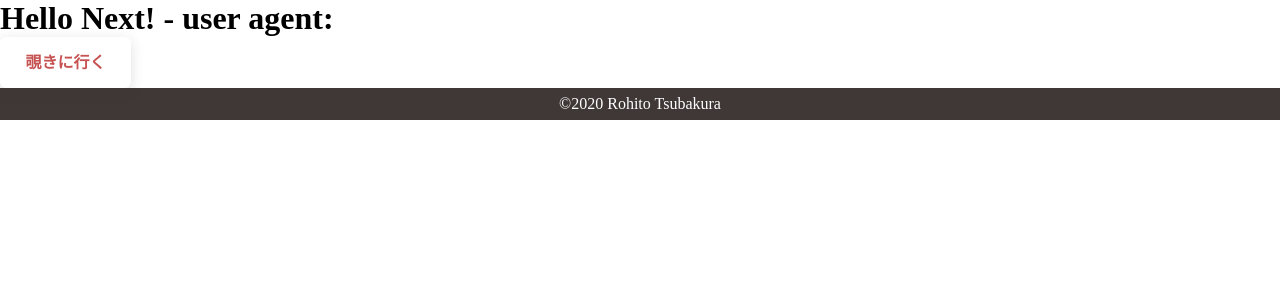
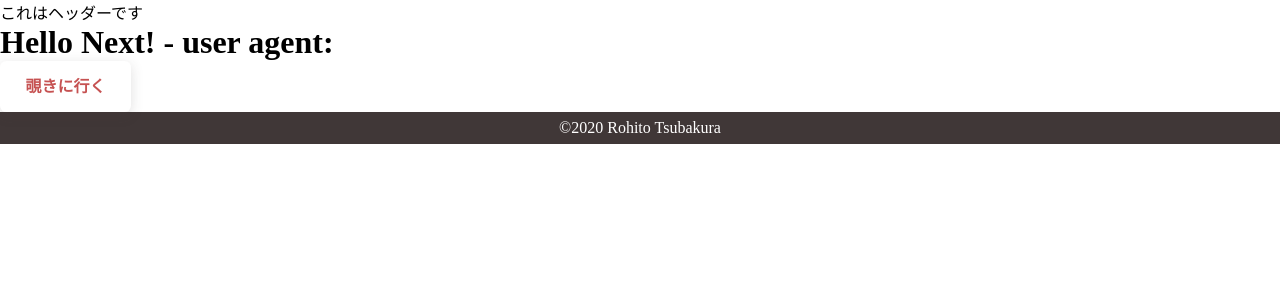
Before and after one commit to rohitotsubakura/season2, a Next.js app: page / in a window 1280 px wide. Shown: the top 300 px of the page. Built offline with nearby package versions, Linux system fonts and the light colour scheme.

Commit message:
[add] Headerコンポーネントを仮組して追加

```diff
--- a/pages/index.tsx
+++ b/pages/index.tsx
@@ -1,11 +1,13 @@
 import { NextPage, NextPageContext } from 'next';
 import Global from "../src/styles/Global";
 import Button from "../src/components/Button";
+import Header from "../src/components/Header";
 import Footer from "../src/components/Footer";
 
 const Home: NextPage<{ userAgent:string }> = ({ userAgent }) => (
     <>
         <Global />
+        <Header />
         <h1>Hello Next! - user agent: {userAgent}</h1>
         <Button
             to='https://github.com/rohitotsubakura/season2'
--- /dev/null
+++ b/src/components/Header.tsx
@@ -0,0 +1,25 @@
+/**@jsx jsx */
+
+import React from "react";
+import Link from "next/link";
+
+import { css, jsx } from "@emotion/core";
+import Color from "../styles/Color";
+import Size from "../styles/Size";
+import Typography from "../styles/Typography";
+
+const root = css`
+
+`;
+
+type HeaderProps = {
+    to? : string,
+};
+
+const Header: React.FC<HeaderProps> = () => {
+    return (
+        <p>これはヘッダーです</p>
+    )
+}
+
+export default Header;
```
